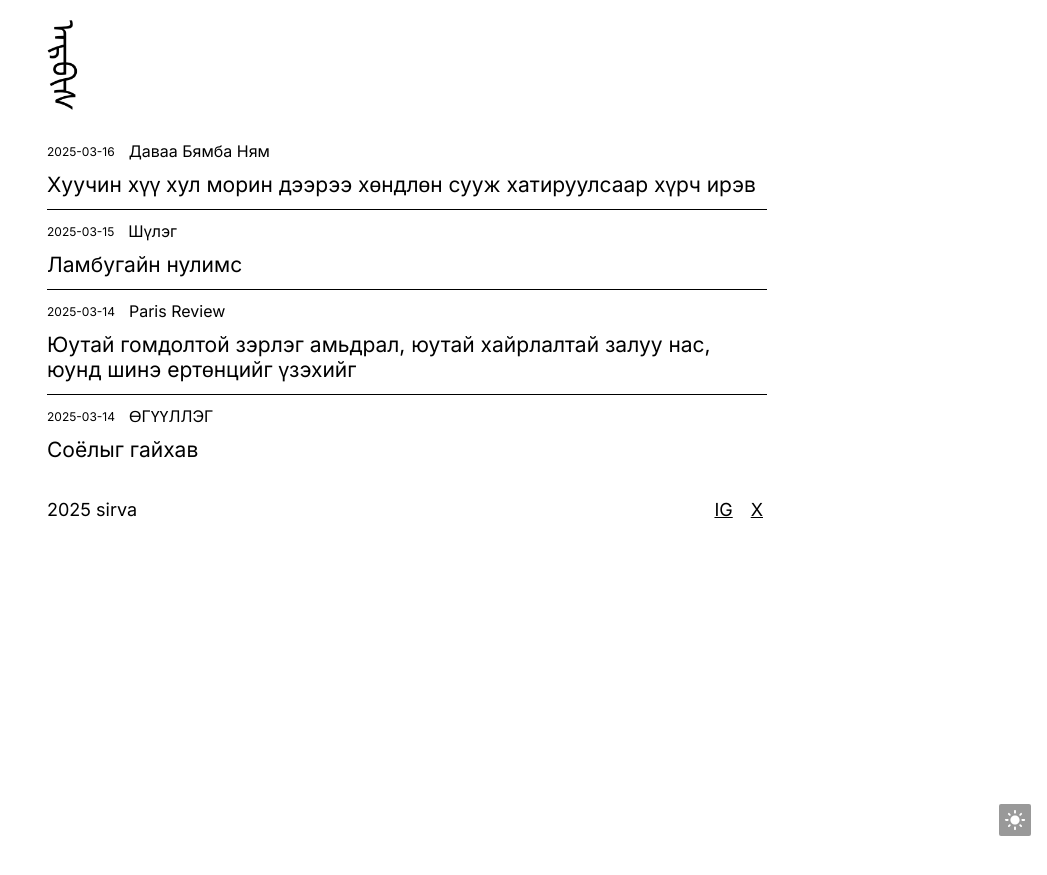
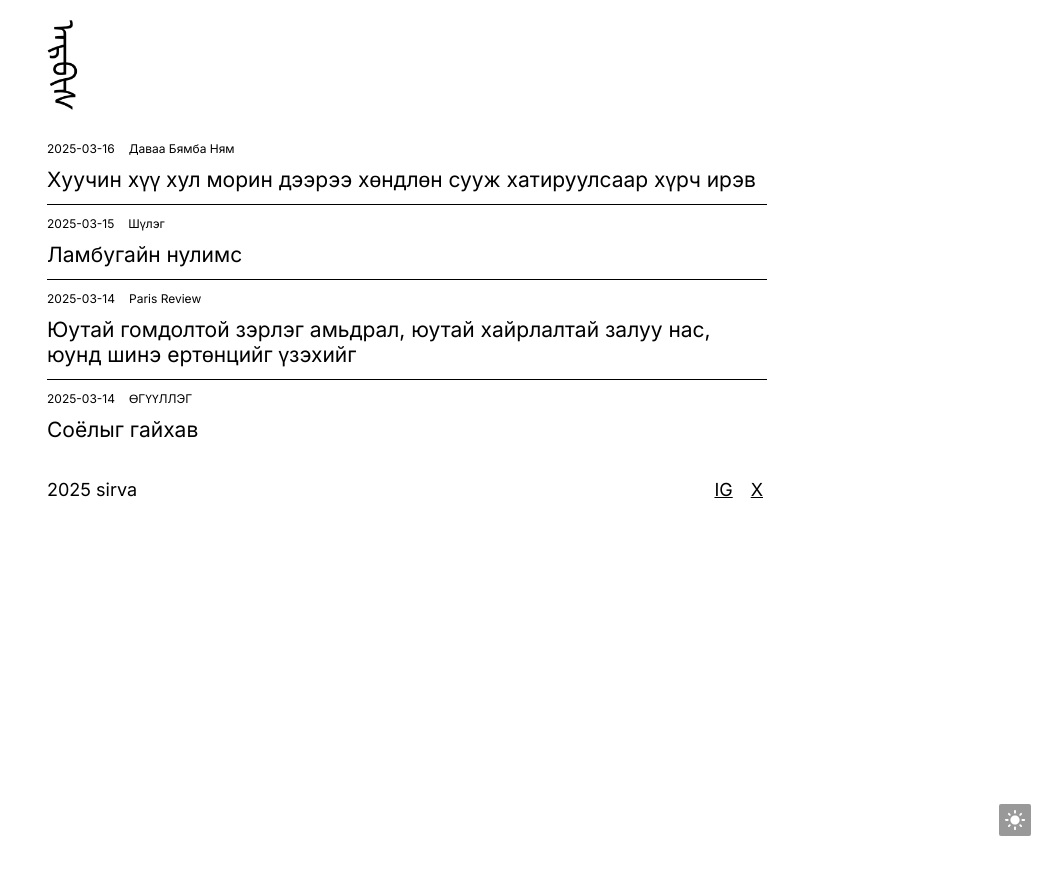
Before and after one commit to aaaarrrrvvvv/aaaarrrrvvvv.github.io, a Jekyll site: the page built from index.html, in a window 1280 px wide. Shown: the top 875 px of the page, without its empty margins (233-1280 px from the left). Built offline with Jekyll 4.4.1, drawn with Linux system fonts in a browser that asks for light colours.

Commit message:
Update page.css

```diff
--- a/static/css/page.css
+++ b/static/css/page.css
@@ -36,6 +36,7 @@
   flex-shrink: 0;
   padding: 3px 0;
   margin-left: 4px;
+  font-size: 12px;
 }
 
 .list-post li .categories a {
```
